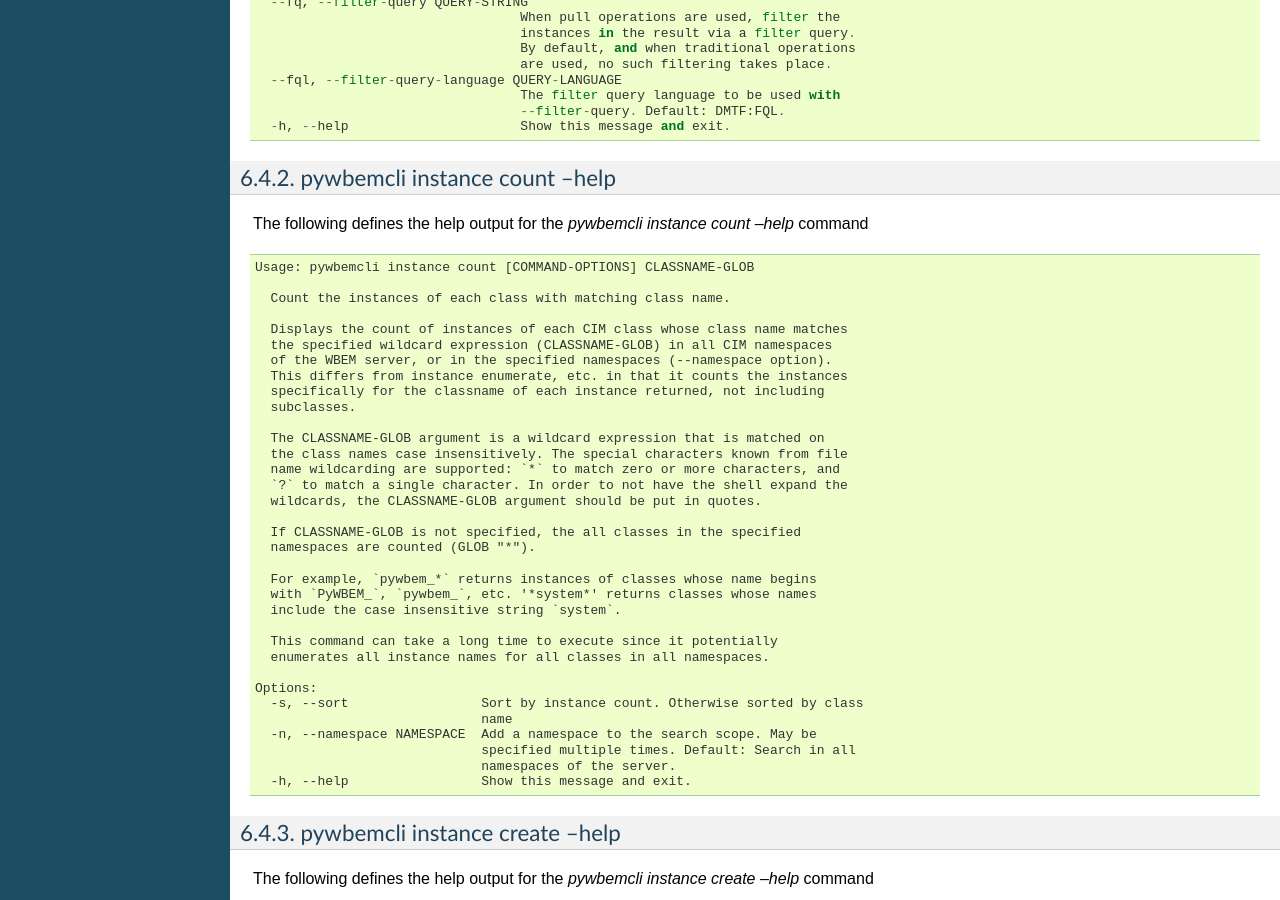
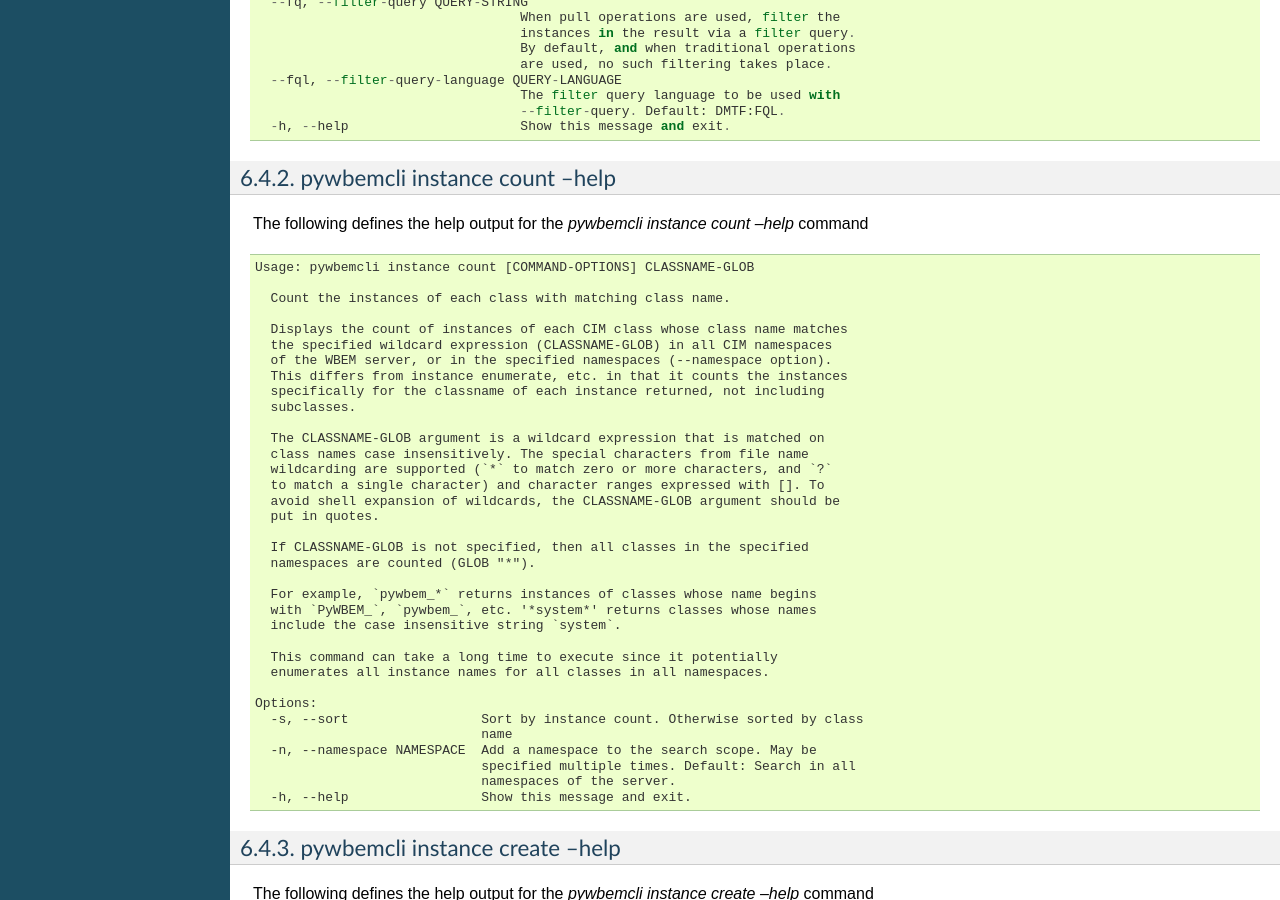
Before and after one commit to pywbem/pywbemtools, a Sphinx documentation site: the page built from docs/pywbemclicmdshelp.rst, in a window 1280 px wide and 900 px high, scrolled down 14673 px. Built offline with Sphinx 7.4.7, drawn with Linux system fonts in a browser that asks for light colours; the version number could not be read and is left out.

Commit message:
Fixes per comments
1. Build pywbemclicmdshelp.rst

2. Fix error in pywbemclicommands.rst

3. Add [] range in glob description of instance count command

4. Fix wording per comments in _cmd_instance.py.

5. Put the same glob description into class find command doc in
_cmd_class.py

```diff
--- a/docs/pywbemclicmdshelp.rst
+++ b/docs/pywbemclicmdshelp.rst
@@ -1097,12 +1097,13 @@
       subclasses.
 
       The CLASSNAME-GLOB argument is a wildcard expression that is matched on
-      the class names case insensitively. The special characters known from file
-      name wildcarding are supported: `*` to match zero or more characters, and
-      `?` to match a single character. In order to not have the shell expand the
-      wildcards, the CLASSNAME-GLOB argument should be put in quotes.
-
-      If CLASSNAME-GLOB is not specified, the all classes in the specified
+      class names case insensitively. The special characters from file name
+      wildcarding are supported (`*` to match zero or more characters, and `?`
+      to match a single character) and character ranges expressed with []. To
+      avoid shell expansion of wildcards, the CLASSNAME-GLOB argument should be
+      put in quotes.
+
+      If CLASSNAME-GLOB is not specified, then all classes in the specified
       namespaces are counted (GLOB "*").
 
       For example, `pywbem_*` returns instances of classes whose name begins
--- a/docs/pywbemclicommands.rst
+++ b/docs/pywbemclicommands.rst
@@ -454,7 +454,7 @@
 ``CLASSNAME-GLOB`` argument is not specified all instances of all classes in
 the target namespaces are counted.
 
-Results for class that have no instances are not displayed.
+Results for classes that have no instances are not displayed.
 
 This command can take a long time to execute since it potentially enumerates
 all instance names for all classes in all namespaces.
```
Also changed, not shown: 2 other files.
